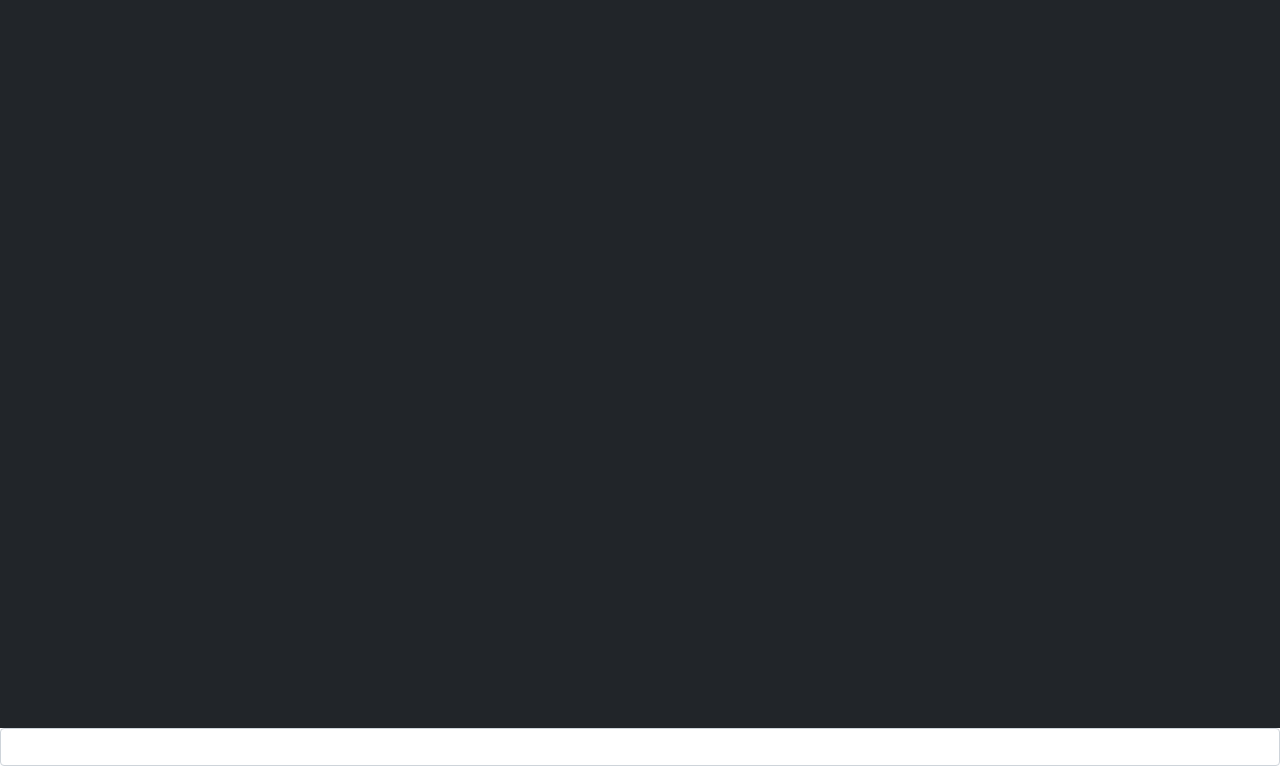
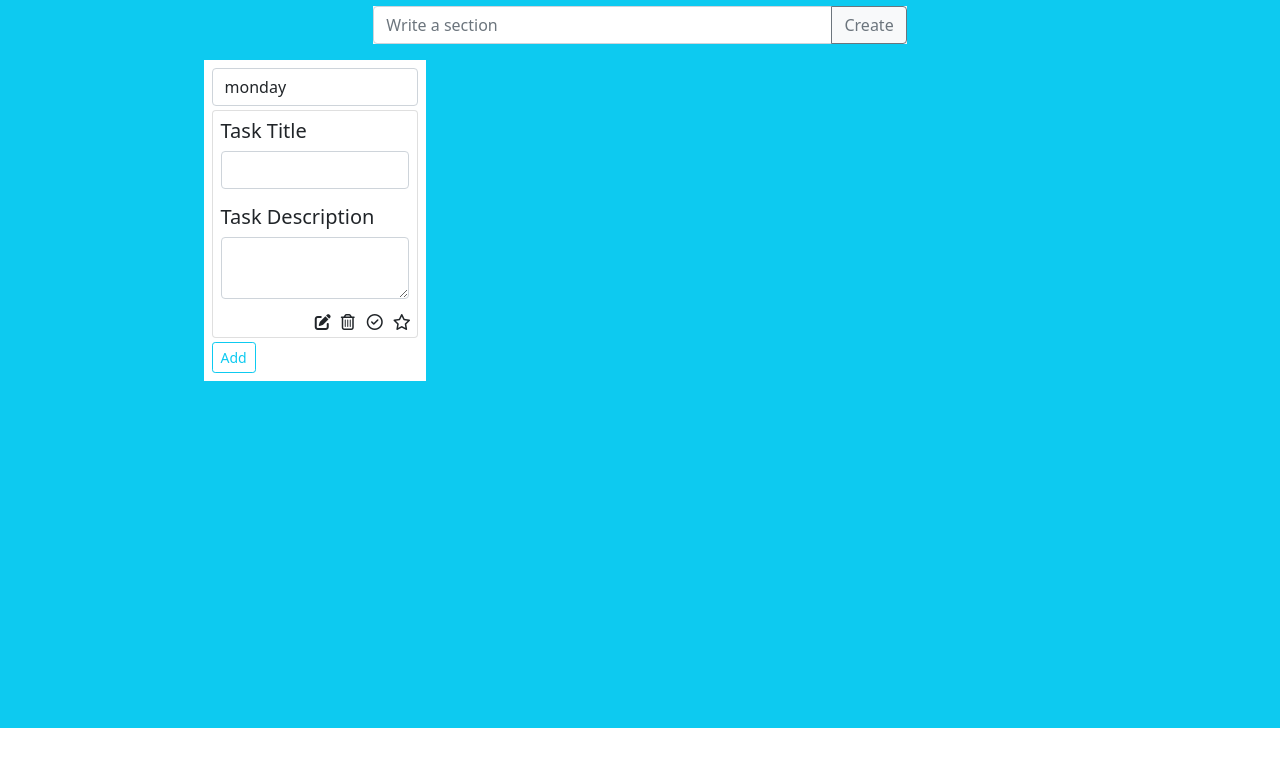
Before and after one commit to pkoky/Recursion-Vue.js-TaskManagementApp, a plain HTML site: page index.html in a window 1280 px wide. Shown: the part 72-838 px from the top of the page. After the commit the page ends 800 px from the top, so only its background shows below. Drawn offline with nearby package versions, Linux system fonts and the light colour scheme.

Commit message:
Add [Title,InputSection,Sections] to HTML

```diff
--- a/index.html
+++ b/index.html
@@ -1,5 +1,5 @@
-<!DOCTYPE html>
 <html lang="en">
+    <!DOCTYPE html>
 <head>
     <meta charset="UTF-8">
     <meta http-equiv="X-UA-Compatible" content="IE=edge">
@@ -15,11 +15,57 @@
 </head>
 <body>
     <div id="taskManagementApp">
-        <div class="vh-100 bg-dark">
+        <div class="vh-100 bg-info d-flex justify-content-center">
+            <div class="col-10 d-flex flex-column align-items-center">
+                <!-- Title -->
+                <div class="title d-flex justify-content-center align-items-center text-light">
+                    <div class="my-3">
+                        <h2>Task Management App</h2>
+                    </div>
+                </div>
+                <!-- InputSection -->
+                <div class="inputSection col-10 col-md-8 col-lg-6">
+                    <div class="bg-light input-group">
+                        <input class="form-control" type="text" placeholder="Write a section">
+                        <button class="btn btn-outline-secondary">Create</button>
+                    </div>
+                </div>
+                <!-- Sections -->
+                <div class="sections col-lg-10">
+                    <div class="bg-white col-2 col-md-3 my-3 mx-2 p-1">
+                        <div class="sectionName text-center m-1">
+                            <input class="form-control" type="text" value="monday">
+                        </div>
 
+                        <div class="tasks card m-1">
+                            <div class="taskTitle p-2">
+                                <h5>Task Title</h5>
+                                <input class="form-control" type="text">
+                            </div>
+
+                            <div class="taskDescription p-2">
+                                <h5>Task Description</h5>
+                                <textarea class="form-control"></textarea>
+                            </div>
+
+                            <div class="buttons d-flex justify-content-end px-4">
+                                <div class="col-6 d-flex justify-content-center">
+                                    <button class="btn col-1"><i class="fas fa-edit"></i></button>
+                                    <button class="btn col-1"><i class="far fa-trash-alt"></i></button>
+                                    <button class="btn col-1"><i class="far fa-check-circle"></i></button>
+                                    <button class="btn col-1"><i class="far fa-star"></i></button>
+                                </div>
+                            </div>
+                        </div>
+
+                        <div class="addTaskButton m-1">
+                            <button class="btn btn-sm btn-outline-info">Add</button>
+                        </div>
+                    </div>
+                </div>
+            </div>
         </div>
-        <input class="form-control" type="text">
     </div>
-    <script type="text/javascript" src="main.js"></script>
+    <script src="main.js"></script>
 </body>
 </html>
```
Also changed, not shown: 1 other file.
